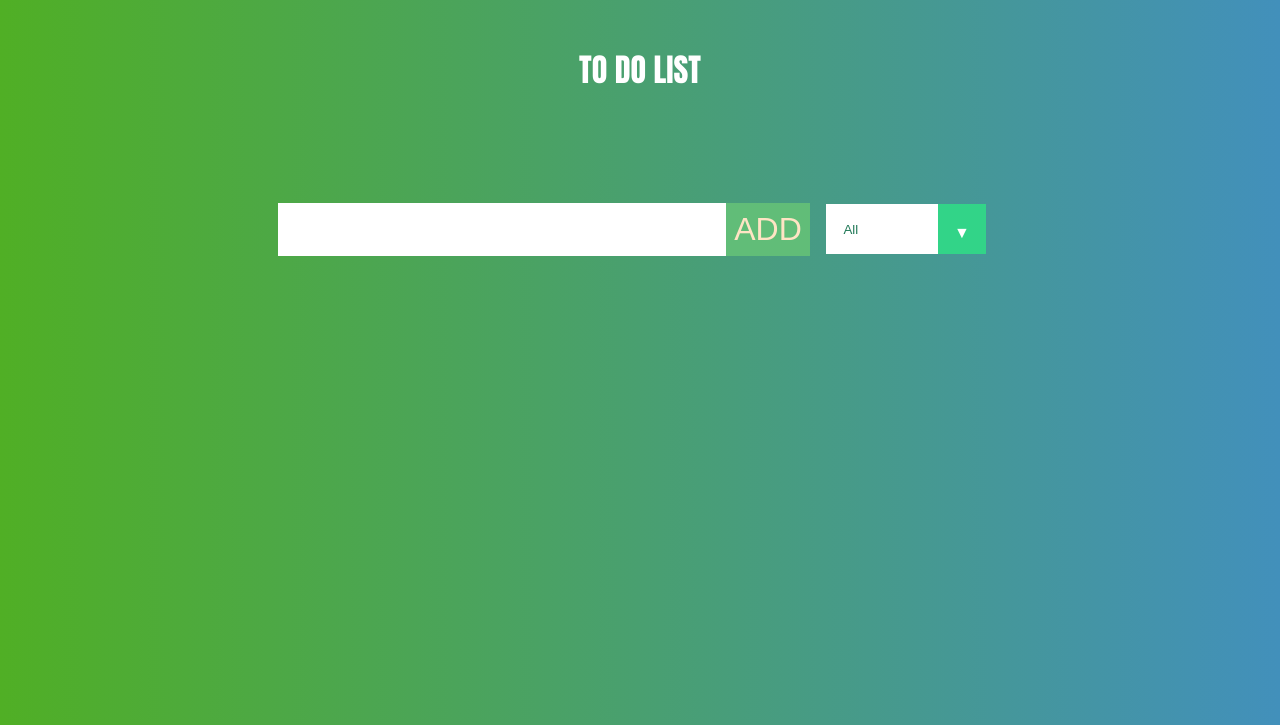
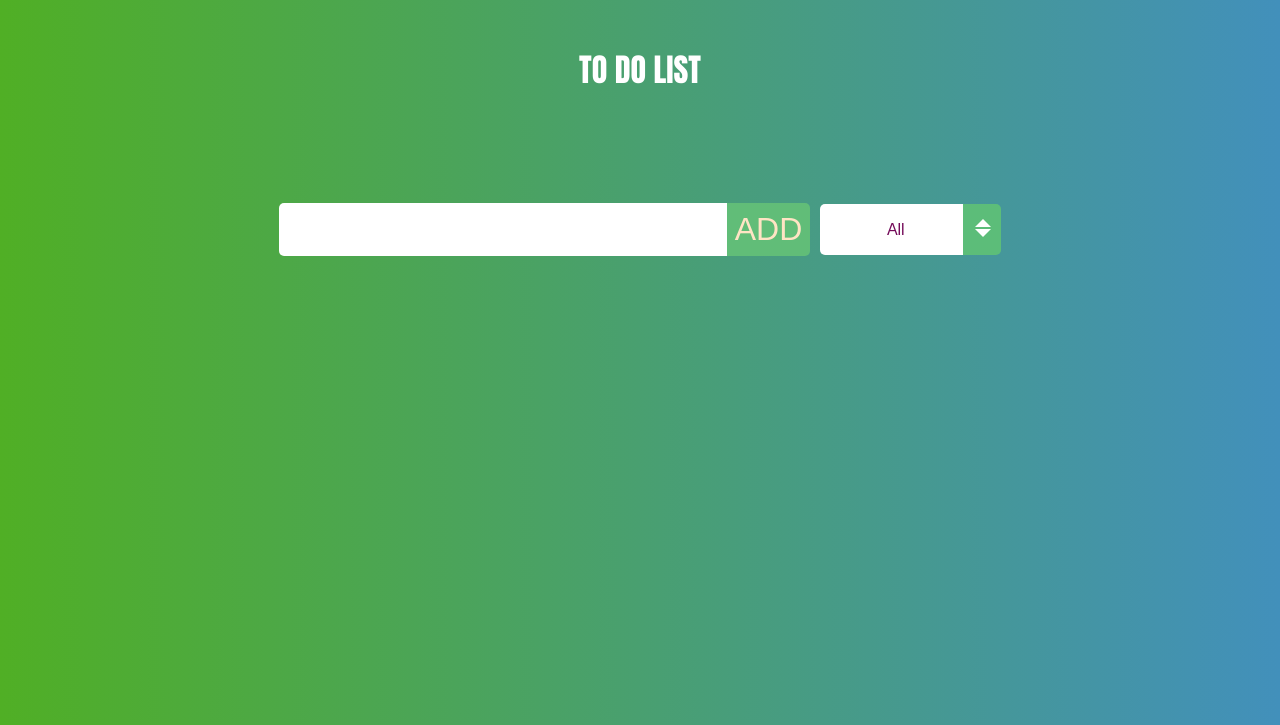
Before and after one commit to BakiniKolaci/Todo-List-, a plain HTML site: page index.html in a window 1280 px wide. Shown: the part 75-800 px from the top of the page. Drawn offline with Linux system fonts and the light colour scheme.

Commit message:
evo ga mambo

```diff
--- a/css/styles.css
+++ b/css/styles.css
@@ -71,7 +71,25 @@ form{
   align-items: center;
 }
 
+form{
+  text-align: justify;
+  text-align-last: center;
+}
+
+#todoInput{
+  width: 35%;
+  border-top-left-radius: 5px;
+  border-bottom-left-radius: 5px;
+  outline: none;
+}
+
+form button{
+  border-bottom-right-radius: 5px;
+  border-top-right-radius: 5px;
+}
+
 form input, form button{
+
 
   padding: 0.5rem;
   font-size: 2rem;
@@ -90,13 +108,12 @@ form button{
 form button:hover{
   background: rgb(105, 141, 89);
   color: white;
-
 }
 
 .todo-container{
   display: flex;
   justify-content: center;
-  align-items: ceter;
+  align-items: center;
 }
 
 .todolist{
@@ -155,7 +172,7 @@ form button:hover{
   opacity: 0;
 }
 
-select{
+/* select{
   -webkit-appearance: none;
   -moz-appearence: none;
   appearance: none;
@@ -164,6 +181,7 @@ select{
 }
 
 .select{
+
   margin: 1rem;
   position: relative;
   overflow: hidden;
@@ -174,7 +192,7 @@ select{
   background-color: white;
   width: 10rem;
   cursor: pointer;
-  padding: 1.1rem;
+  padding: 1rem;
   position: relative;
 }
 
@@ -193,9 +211,73 @@ select{
   background:rgb(105, 141, 89);
   color: #00d2f7;
 }
+ */
 
-#todoInput{
-  width: 35%;
+ select{
+  font-size: 1rem;
+  padding: 1em 2em 1em 1.5em;
+  border-radius: 5px;
+  border: 0;
+  margin: 0 10px;
+  background-color: white;
+  color:rgb(116, 11, 89);
+  cursor: pointer;
+  outline: none;
+
+ }
+
+ .custom-arrow:hover{
+  background: rgb(72, 201, 17);
+  color: white;
+}
+
+.select{
+  position: relative;
+  outline: none;
+
+}
+ .custom-arrow{
+   position: absolute;
+   top:0;
+   right: 0;
+   display: block;
+   background: #5cbd79;
+   height: 100%;
+   width: 20%;
+   border-top-right-radius: 5px;
+   border-bottom-right-radius: 5px;
+   pointer-events: none;
+
+ }
+
+ .custom-arrow::before,
+.custom-arrow::after{
+
+  --size: 0.5em;
+  content:"";
+  position:  absolute;
+  width: 0;
+  height: 0;
+
+  left: 30%;
+  top: 50%
+}
+
+.custom-arrow::before{
+  border-left:  var(--size) solid transparent;
+  border-right: var(--size) solid transparent;
+  border-bottom: var(--size) solid rgb(255, 255, 255);
+
+  top:30%;
+}
+
+.custom-arrow::after{
+  border-left:  var(--size) solid transparent;
+  border-right: var(--size) solid transparent;
+  border-top: var(--size) solid rgb(255, 255, 255);
+  transition: all 0.3s ease;
+
+
 }
 
 @media screen and (max-width:1150px){
@@ -207,11 +289,12 @@ select{
 @media screen and (max-width:640px){
   body{
     overflow-x: hidden;
+    z-index: 999;
   }
   .navLinks{
     position: absolute;
     right: 0px;
-    height: 92vh;
+    height: 97vh;
     top: 8vh;
     background-color:rgb(230, 159, 112);
     display: flex;
@@ -229,7 +312,9 @@ select{
 
 .nav-active{
   transform: translateX(0%);
+  size:fixed;
   z-index: 999px;
+  transition: height 1s ease;
 }
 
 @keyframes navLinkFade{
--- a/index.html
+++ b/index.html
@@ -2,6 +2,7 @@
 <html lang="en">
 <head>
  <meta charset="UTF-8">
+<meta name="viewport" content="width=device-width, initial-scale=1">
  <title>TO DO List</title>
  <link rel="preconnect" href="https://fonts.gstatic.com">
 <link href="https://fonts.googleapis.com/css2?family=Poppins:wght@100&display=swap" rel="stylesheet">
@@ -43,6 +44,7 @@
         <option value="completed">Completed</option>
         <option value="uncompleted">Uncompleted</option>
       </select>
+      <span class="custom-arrow"></span>
     </div>
   </form>
 
```
